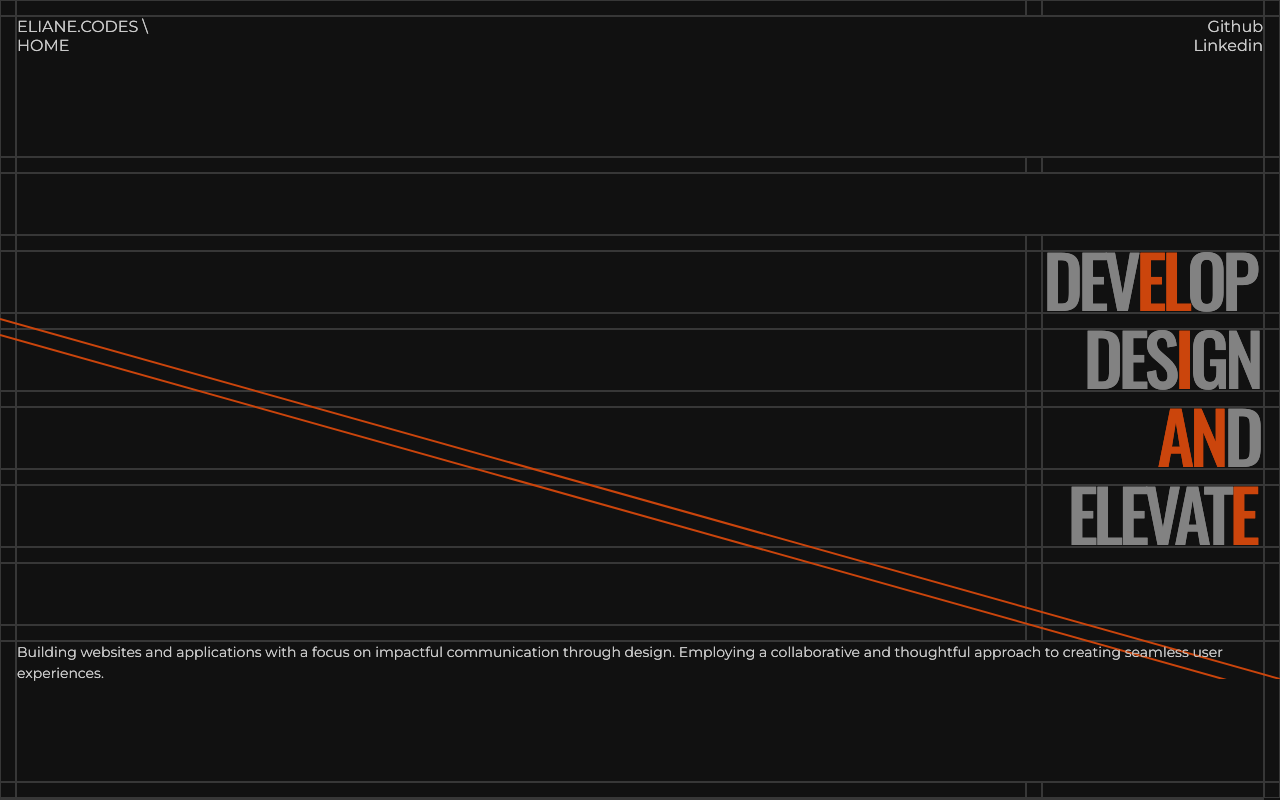
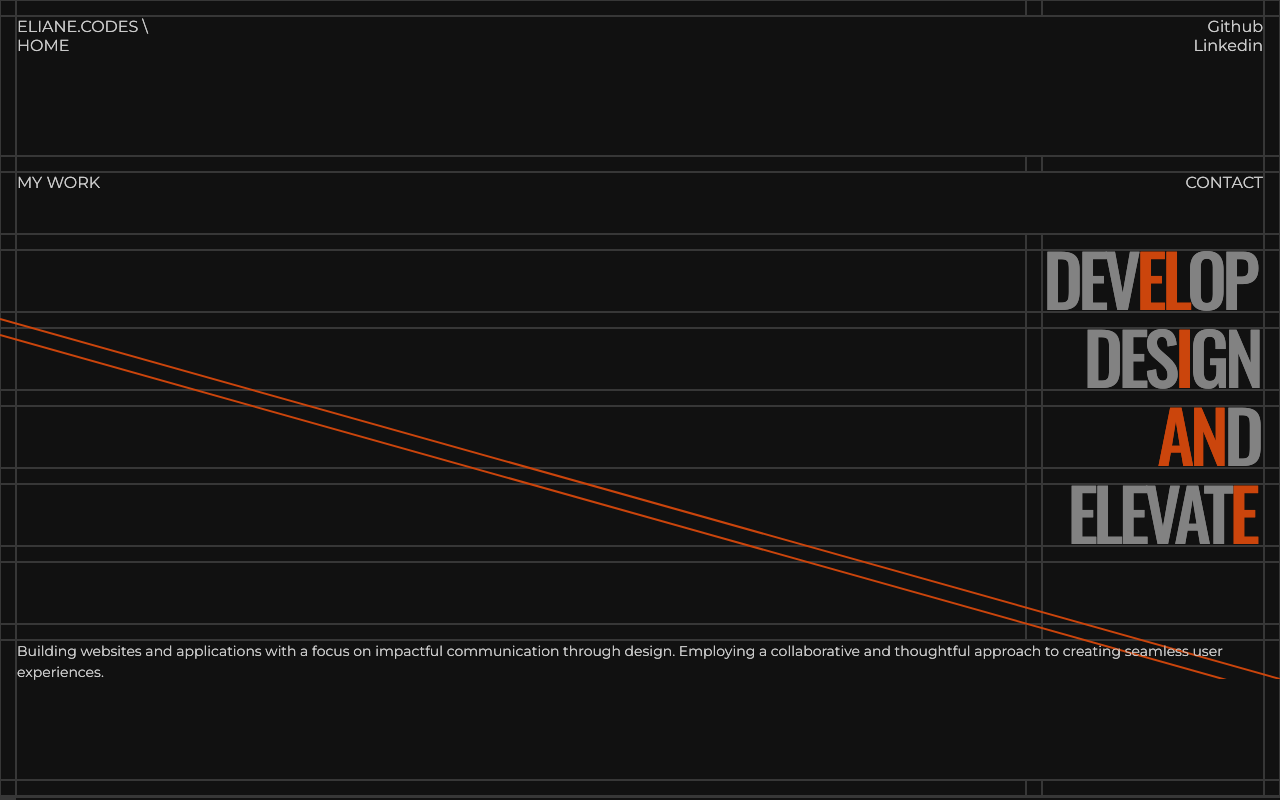
Before and after one commit to ElianeV/eliane.codes, a Next.js app: page / in a window 1280 px wide. Built offline with nearby package versions, Linux system fonts and the light colour scheme.

Commit message:
Fix grid area template so links work

```diff
--- a/app/components/grid-mobile.js
+++ b/app/components/grid-mobile.js
@@ -39,10 +39,8 @@ function GridMobile({ infront }) {
         style={{ gridArea: "nav" }}
       >
         <div style={{ display: "flex", justifyContent: "space-between" }}>
-          <div>
-            ELIANE.CODES \<br />
-            HOME
-          </div>
+          ELIANE.CODES \<br />
+          HOME
           <div style={{ textAlign: "right" }}>
             <a href="https://github.com/ElianeV" target="_blank">
               Github
@@ -89,15 +87,25 @@ function GridMobile({ infront }) {
       ></div>
       <div
         className={infront ? styles.bordertransparent : styles.borderdelay2}
-        style={{ gridArea: "link" }}
+        style={{
+          gridArea: "link",
+          display: "flex",
+          justifyContent: "space-between",
+        }}
+      >
+        <Link href="/my-work">MY WORK</Link>
+        <a
+          href="mailto:eliane.vdc@protonmail.com"
+          style={{ textAlign: "right" }}
+        >
+          CONTACT
+        </a>
+      </div>
+      <div
+        className={infront ? styles.bordertransparent : styles.borderdelay2}
       ></div>
       <div
         className={infront ? styles.bordertransparent : styles.borderdelay2}
-        style={{ gridArea: "link" }}
-      ></div>
-      <div
-        className={infront ? styles.bordertransparent : styles.borderdelay2}
-        style={{ gridArea: "link" }}
       ></div>
       <div
         className={infront ? styles.bordertransparent : styles.borderdelay4}
```
